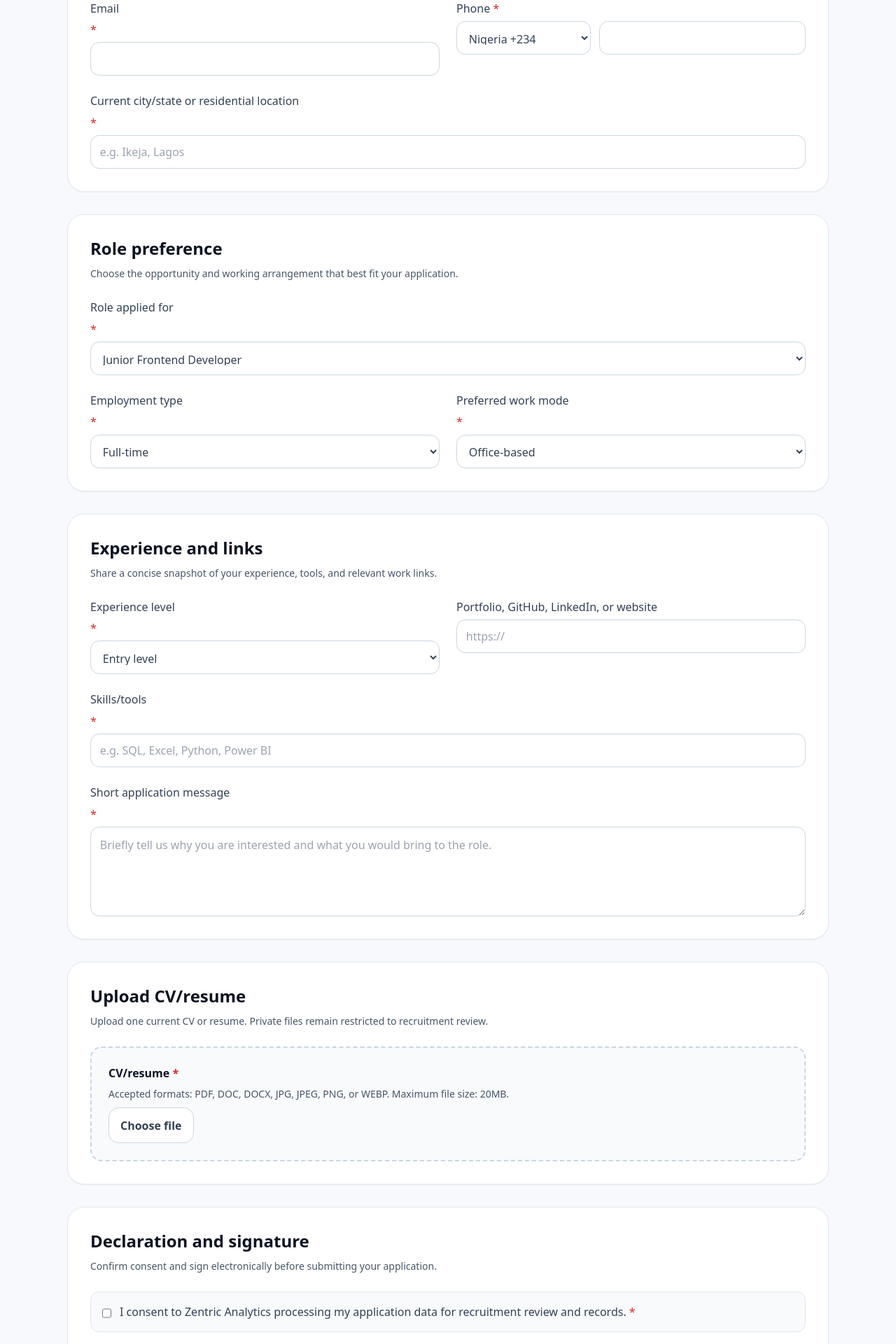
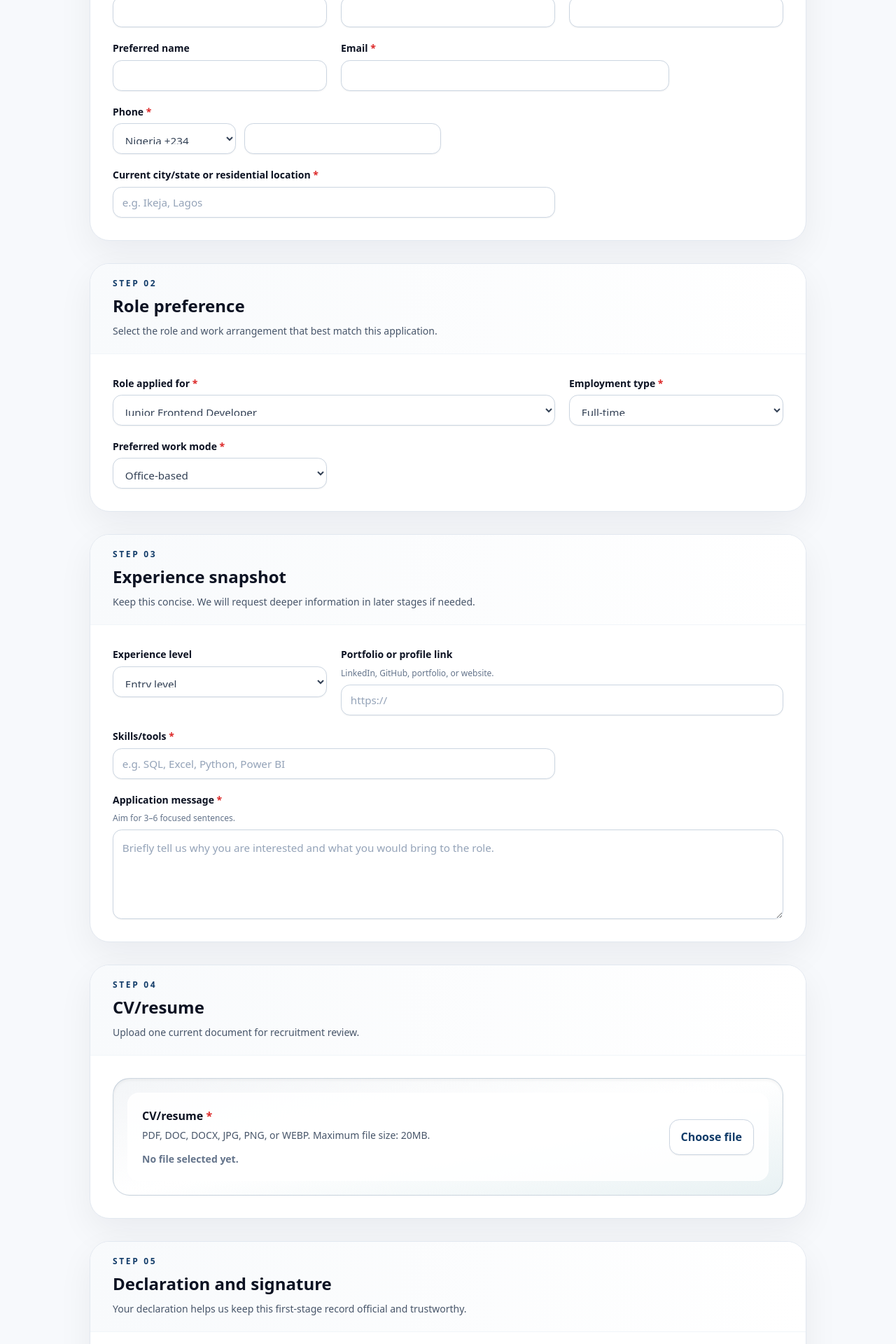
Before and after one commit to Zentric-Analytics/Zentricanalytics.com, a Next.js app: page /apply in a window 1280 px wide. Shown: the part 840-2760 px from the top of the page at 70% size. Built offline with nearby package versions, Linux system fonts and the light colour scheme.

Commit message:
Polish stage 1 application form UI

```diff
--- a/src/app/apply/Stage1ApplicationForm.tsx
+++ b/src/app/apply/Stage1ApplicationForm.tsx
@@ -1,6 +1,6 @@
 'use client';
 
-import { useActionState, useState } from 'react';
+import { useActionState, useId, useState } from 'react';
 import { countryPhoneOptions } from '@/lib/phone';
 import { roleAppliedForOptions } from '@/lib/recruitment-options';
 import { employmentTypeOptions, stage1WorkModeOptions } from '@/lib/stage1-fields';
@@ -9,57 +9,109 @@ import { initialStage1FormState, type Stage1Field, type Stage1FormState } from '
 
 const uploadAccept = ['.pdf','.doc','.docx','.jpg','.jpeg','.png','.webp','image/jpeg','image/png','image/webp','application/pdf','application/msword','application/vnd.openxmlformats-officedocument.wordprocessingml.document','application/octet-stream'].join(',');
 const experienceLevelOptions = ['Entry level', 'Intermediate', 'Experienced', 'Senior / Lead', 'Career switcher'] as const;
+
+type Width = 'compact' | 'standard' | 'wide' | 'full';
+
 function errorFor(state: Stage1FormState, field: Stage1Field) { return state.fieldErrors[field]; }
-function inputClass(state: Stage1FormState, field: Stage1Field) { return `input h-12 ${errorFor(state, field) ? 'border-red-400 bg-red-50/40' : ''}`; }
-function FieldError({ state, field }: { state: Stage1FormState; field: Stage1Field }) { const error = errorFor(state, field); return error ? <p className="min-w-0 break-words text-sm font-medium text-red-700">{error}</p> : null; }
+function fieldWidth(width: Width = 'standard') {
+  return {
+    compact: 'md:col-span-3 xl:col-span-2',
+    standard: 'md:col-span-3',
+    wide: 'md:col-span-6 xl:col-span-4',
+    full: 'md:col-span-6',
+  }[width];
+}
+function inputClass(state: Stage1FormState, field: Stage1Field) {
+  return `input h-11 border-slate-300 bg-white text-[0.95rem] shadow-sm transition placeholder:text-slate-400 focus:border-brand focus:outline-none focus:ring-4 focus:ring-brand/10 ${errorFor(state, field) ? 'border-red-400 bg-red-50/40 focus:border-red-500 focus:ring-red-100' : ''}`;
+}
+function FieldError({ state, field }: { state: Stage1FormState; field: Stage1Field }) {
+  const error = errorFor(state, field);
+  return error ? <p className="min-w-0 break-words text-sm font-semibold text-red-700" id={`${field}-error`}>{error}</p> : null;
+}
 function Required() { return <span className="text-red-600" aria-label="required">*</span>; }
-function FormSection({ title, helper, children }: { title: string; helper: string; children: React.ReactNode }) { return <section className="w-full min-w-0 rounded-3xl border border-slate-200 bg-white p-5 shadow-sm sm:p-6 lg:p-8"><div className="mb-6 max-w-3xl"><h2 className="text-xl font-bold text-ink sm:text-2xl">{title}</h2><p className="mt-2 text-sm leading-6 text-slate-600">{helper}</p></div><div className="grid min-w-0 grid-cols-1 gap-5 md:grid-cols-2 md:gap-6">{children}</div></section>; }
-function SelectField({ state, name, label, options, required = true, span = '' }: { state: Stage1FormState; name: Stage1Field; label: string; options: readonly string[]; required?: boolean; span?: string }) { return <label className={`field ${span}`}>{label} {required ? <Required /> : null}<select className={inputClass(state, name)} name={name} required={required} defaultValue={state.values[name] || options[0]}>{options.map((option) => <option key={option} value={option}>{option}</option>)}</select><FieldError state={state} field={name} /></label>; }
+
+function FormSection({ eyebrow, title, helper, children }: { eyebrow: string; title: string; helper: string; children: React.ReactNode }) {
+  return (
+    <section className="w-full min-w-0 overflow-hidden rounded-[1.75rem] border border-slate-200 bg-white shadow-[0_18px_50px_rgba(15,23,42,0.06)]">
+      <div className="border-b border-slate-100 bg-gradient-to-r from-slate-50 to-white px-5 py-5 sm:px-6 lg:px-8">
+        <p className="text-xs font-bold uppercase tracking-[0.22em] text-brand">{eyebrow}</p>
+        <h2 className="mt-2 text-xl font-bold text-ink sm:text-2xl">{title}</h2>
+        <p className="mt-2 max-w-3xl text-sm leading-6 text-slate-600">{helper}</p>
+      </div>
+      <div className="grid min-w-0 grid-cols-1 gap-4 p-5 sm:p-6 md:grid-cols-6 md:gap-5 lg:p-8">{children}</div>
+    </section>
+  );
+}
+
+function TextField({ state, name, label, required = false, width = 'standard', helper, ...props }: React.InputHTMLAttributes<HTMLInputElement> & { state: Stage1FormState; name: Stage1Field; label: string; required?: boolean; width?: Width; helper?: string }) {
+  return <label className={`field ${fieldWidth(width)}`}><span className="text-sm font-bold text-ink">{label} {required ? <Required /> : null}</span>{helper ? <span className="text-xs leading-5 text-slate-500">{helper}</span> : null}<input className={inputClass(state, name)} name={name} defaultValue={state.values[name]} required={required} aria-invalid={Boolean(errorFor(state, name))} aria-describedby={errorFor(state, name) ? `${name}-error` : undefined} {...props} /><FieldError state={state} field={name} /></label>;
+}
+function SelectField({ state, name, label, options, required = true, width = 'standard' }: { state: Stage1FormState; name: Stage1Field; label: string; options: readonly string[]; required?: boolean; width?: Width }) {
+  return <label className={`field ${fieldWidth(width)}`}><span className="text-sm font-bold text-ink">{label} {required ? <Required /> : null}</span><select className={inputClass(state, name)} name={name} required={required} defaultValue={state.values[name] || options[0]} aria-invalid={Boolean(errorFor(state, name))}>{options.map((option) => <option key={option} value={option}>{option}</option>)}</select><FieldError state={state} field={name} /></label>;
+}
+function TextAreaField({ state, name, label, required = false, helper, placeholder }: { state: Stage1FormState; name: Stage1Field; label: string; required?: boolean; helper?: string; placeholder?: string }) {
+  return <label className={`field ${fieldWidth('full')}`}><span className="text-sm font-bold text-ink">{label} {required ? <Required /> : null}</span>{helper ? <span className="text-xs leading-5 text-slate-500">{helper}</span> : null}<textarea className={`${inputClass(state, name)} min-h-32 resize-y py-3 leading-6`} name={name} defaultValue={state.values[name]} placeholder={placeholder} required={required} aria-invalid={Boolean(errorFor(state, name))} /><FieldError state={state} field={name} /></label>;
+}
+function ConsentBox({ state, name, children }: { state: Stage1FormState; name: Stage1Field; children: React.ReactNode }) {
+  return <label className="flex min-w-0 gap-3 rounded-2xl border border-slate-200 bg-slate-50/80 p-4 text-sm leading-6 text-slate-700 shadow-sm transition focus-within:border-brand focus-within:ring-4 focus-within:ring-brand/10 md:col-span-6"><input className="mt-1 h-4 w-4 accent-brand" name={name} type="checkbox" defaultChecked={state.values[name] === 'on'} required aria-invalid={Boolean(errorFor(state, name))} /><span className="min-w-0"><span>{children}</span> <Required /><FieldError state={state} field={name} /></span></label>;
+}
 
 export function Stage1ApplicationForm() {
   const [state, formAction, pending] = useActionState(submitStage1Application, initialStage1FormState);
   const [selectedFile, setSelectedFile] = useState('');
+  const fileInputId = useId();
   const values = state.values;
   const [selectedRole, setSelectedRole] = useState(values.role || roleAppliedForOptions[0]);
   const otherRoleIsSelected = selectedRole === 'Other';
-  return <form action={formAction} className="w-full min-w-0 space-y-6 sm:space-y-8">
+
+  return <form action={formAction} className="mx-auto w-full max-w-5xl min-w-0 space-y-6 sm:space-y-8">
     {state.message ? <div className="min-w-0 break-words rounded-2xl border border-red-200 bg-red-50 p-4 text-sm font-semibold text-red-800" role="alert">{state.message}</div> : null}
 
-    <FormSection title="Personal details" helper="Tell us who you are and how we can contact you about this application.">
-      <label className="field">First name <Required /><input className={inputClass(state,'firstName')} name="firstName" autoComplete="given-name" defaultValue={values.firstName} required /><FieldError state={state} field="firstName" /></label>
-      <label className="field">Middle name / initial<input className={inputClass(state,'middleInitial')} name="middleInitial" autoComplete="additional-name" maxLength={50} defaultValue={values.middleInitial} /><FieldError state={state} field="middleInitial" /></label>
-      <label className="field">Last name <Required /><input className={inputClass(state,'lastName')} name="lastName" autoComplete="family-name" defaultValue={values.lastName} required /><FieldError state={state} field="lastName" /></label>
-      <label className="field">Preferred name<input className={inputClass(state,'preferredName')} name="preferredName" defaultValue={values.preferredName} /><FieldError state={state} field="preferredName" /></label>
-      <label className="field">Email <Required /><input className={inputClass(state,'email')} name="email" type="email" autoComplete="email" defaultValue={values.email} required /><FieldError state={state} field="email" /></label>
-      <div className="field"><span>Phone <Required /></span><div className="grid min-w-0 gap-3 sm:grid-cols-[minmax(0,12rem)_minmax(0,1fr)]"><select className={inputClass(state,'phoneCountryIso')} name="phoneCountryIso" aria-label="Phone country" required defaultValue={values.phoneCountryIso || 'NG'}>{countryPhoneOptions.map((country)=><option key={country.iso} value={country.iso}>{country.name} {country.dialCode}</option>)}</select><input className={inputClass(state,'phoneNational')} name="phoneNational" inputMode="tel" autoComplete="tel" defaultValue={values.phoneNational} required /></div><FieldError state={state} field="phoneCountryIso" /><FieldError state={state} field="phoneNational" /></div>
-      <label className="field md:col-span-2">Current city/state or residential location <Required /><input className={inputClass(state,'residentialAddress')} name="residentialAddress" autoComplete="street-address" defaultValue={values.residentialAddress} placeholder="e.g. Ikeja, Lagos" required /><FieldError state={state} field="residentialAddress" /></label>
+    <div className="grid gap-4 rounded-[1.75rem] border border-brand/15 bg-white p-5 shadow-[0_18px_50px_rgba(15,23,42,0.06)] sm:p-6 md:grid-cols-[1fr_auto] md:items-center">
+      <div><p className="text-xs font-bold uppercase tracking-[0.22em] text-brand">Before you begin</p><h2 className="mt-2 text-2xl font-bold text-ink">A focused first-stage review</h2><p className="mt-2 max-w-2xl text-sm leading-6 text-slate-600">This form captures your contact details, role preference, CV, and signed declaration. Most applicants complete it in 5–7 minutes.</p></div>
+      <div className="rounded-2xl bg-accent/10 px-4 py-3 text-sm font-bold text-ink">Required fields <Required /></div>
+    </div>
+
+    <FormSection eyebrow="Step 01" title="Personal details" helper="Use the same contact information you want our hiring team to use for updates.">
+      <TextField state={state} name="firstName" label="First name" autoComplete="given-name" required width="compact" />
+      <TextField state={state} name="middleInitial" label="Middle name / initial" autoComplete="additional-name" maxLength={50} width="compact" />
+      <TextField state={state} name="lastName" label="Last name" autoComplete="family-name" required width="compact" />
+      <TextField state={state} name="preferredName" label="Preferred name" width="compact" />
+      <TextField state={state} name="email" label="Email" type="email" autoComplete="email" required width="standard" />
+      <div className={`${fieldWidth('standard')} field`}><span className="text-sm font-bold text-ink">Phone <Required /></span><div className="grid min-w-0 gap-3 sm:grid-cols-[minmax(0,11rem)_minmax(0,1fr)]"><select className={inputClass(state,'phoneCountryIso')} name="phoneCountryIso" aria-label="Phone country" required defaultValue={values.phoneCountryIso || 'NG'}>{countryPhoneOptions.map((country)=><option key={country.iso} value={country.iso}>{country.name} {country.dialCode}</option>)}</select><input className={inputClass(state,'phoneNational')} name="phoneNational" inputMode="tel" autoComplete="tel" defaultValue={values.phoneNational} required aria-label="Phone number" /></div><FieldError state={state} field="phoneCountryIso" /><FieldError state={state} field="phoneNational" /></div>
+      <TextField state={state} name="residentialAddress" label="Current city/state or residential location" autoComplete="street-address" placeholder="e.g. Ikeja, Lagos" required width="wide" />
     </FormSection>
 
-    <FormSection title="Role preference" helper="Choose the opportunity and working arrangement that best fit your application.">
-      <label className="field md:col-span-2">Role applied for <Required /><select className={inputClass(state,'role')} name="role" required value={selectedRole} onChange={(event)=>setSelectedRole(event.currentTarget.value)}>{roleAppliedForOptions.map((role)=><option key={role} value={role}>{role}</option>)}</select><FieldError state={state} field="role" /></label>
-      {otherRoleIsSelected ? <label className="field md:col-span-2">Other role <Required /><input className={inputClass(state,'otherRole')} name="otherRole" defaultValue={values.otherRole} required /><FieldError state={state} field="otherRole" /></label> : null}
-      <SelectField state={state} name="employmentType" label="Employment type" options={employmentTypeOptions} />
-      <SelectField state={state} name="workMode" label="Preferred work mode" options={stage1WorkModeOptions} />
+    <FormSection eyebrow="Step 02" title="Role preference" helper="Select the role and work arrangement that best match this application.">
+      <label className={`field ${fieldWidth('wide')}`}><span className="text-sm font-bold text-ink">Role applied for <Required /></span><select className={inputClass(state,'role')} name="role" required value={selectedRole} onChange={(event)=>setSelectedRole(event.currentTarget.value)} aria-invalid={Boolean(errorFor(state, 'role'))}>{roleAppliedForOptions.map((role)=><option key={role} value={role}>{role}</option>)}</select><FieldError state={state} field="role" /></label>
+      {otherRoleIsSelected ? <TextField state={state} name="otherRole" label="Other role" required width="standard" /> : null}
+      <SelectField state={state} name="employmentType" label="Employment type" options={employmentTypeOptions} width="compact" />
+      <SelectField state={state} name="workMode" label="Preferred work mode" options={stage1WorkModeOptions} width="compact" />
     </FormSection>
 
-    <FormSection title="Experience and links" helper="Share a concise snapshot of your experience, tools, and relevant work links.">
-      <SelectField state={state} name="experienceLevel" label="Experience level" options={experienceLevelOptions} />
-      <label className="field">Portfolio, GitHub, LinkedIn, or website<input className={inputClass(state,'portfolioUrl')} name="portfolioUrl" type="url" defaultValue={values.portfolioUrl} placeholder="https://" /><FieldError state={state} field="portfolioUrl" /></label>
-      <label className="field md:col-span-2">Skills/tools <Required /><input className={inputClass(state,'skills')} name="skills" defaultValue={values.skills} placeholder="e.g. SQL, Excel, Python, Power BI" required /><FieldError state={state} field="skills" /></label>
-      <label className="field md:col-span-2">Short application message <Required /><textarea className={`${inputClass(state,'message')} min-h-32 resize-y py-3 leading-6`} name="message" defaultValue={values.message} placeholder="Briefly tell us why you are interested and what you would bring to the role." required /><FieldError state={state} field="message" /></label>
+    <FormSection eyebrow="Step 03" title="Experience snapshot" helper="Keep this concise. We will request deeper information in later stages if needed.">
+      <SelectField state={state} name="experienceLevel" label="Experience level" options={experienceLevelOptions} required={false} width="compact" />
+      <TextField state={state} name="portfolioUrl" label="Portfolio or profile link" type="url" placeholder="https://" width="wide" helper="LinkedIn, GitHub, portfolio, or website." />
+      <TextField state={state} name="skills" label="Skills/tools" placeholder="e.g. SQL, Excel, Python, Power BI" required width="wide" />
+      <TextAreaField state={state} name="message" label="Application message" placeholder="Briefly tell us why you are interested and what you would bring to the role." required helper="Aim for 3–6 focused sentences." />
     </FormSection>
 
-    <FormSection title="Upload CV/resume" helper="Upload one current CV or resume. Private files remain restricted to recruitment review.">
-      <div className="md:col-span-2 min-w-0 rounded-2xl border-2 border-dashed border-slate-300 bg-slate-50 p-5 sm:p-6"><label className="field min-w-0 cursor-pointer gap-3"><span className="text-base font-bold text-ink">CV/resume <Required /></span><span className="text-sm leading-6 text-slate-600">Accepted formats: PDF, DOC, DOCX, JPG, JPEG, PNG, or WEBP. Maximum file size: 20MB.</span><input className="sr-only" name="cv" type="file" accept={uploadAccept} required onChange={(event)=>setSelectedFile(event.currentTarget.files?.[0]?.name ?? '')} /><span className="btn btn-secondary w-fit">Choose file</span>{selectedFile ? <span className="max-w-full break-words rounded-lg bg-white px-3 py-2 text-sm font-semibold text-brand shadow-sm">Selected: {selectedFile}</span> : null}<FieldError state={state} field="cv" /></label></div>
+    <FormSection eyebrow="Step 04" title="CV/resume" helper="Upload one current document for recruitment review.">
+      <div className="md:col-span-6 min-w-0 rounded-[1.5rem] border border-brand/20 bg-gradient-to-br from-brand/5 via-white to-accent/10 p-4 shadow-inner sm:p-5">
+        <div className="grid gap-4 rounded-2xl border border-white/80 bg-white/85 p-4 sm:grid-cols-[1fr_auto] sm:items-center sm:p-5">
+          <div className="min-w-0"><p className="text-base font-bold text-ink">CV/resume <Required /></p><p className="mt-1 text-sm leading-6 text-slate-600">PDF, DOC, DOCX, JPG, PNG, or WEBP. Maximum file size: 20MB.</p>{selectedFile ? <p className="mt-3 max-w-full break-words rounded-xl bg-brand/10 px-3 py-2 text-sm font-semibold text-brand">Selected: {selectedFile}</p> : <p className="mt-3 text-sm font-semibold text-slate-500">No file selected yet.</p>}<FieldError state={state} field="cv" /></div>
+          <div><input id={fileInputId} className="sr-only" name="cv" type="file" accept={uploadAccept} required onChange={(event)=>setSelectedFile(event.currentTarget.files?.[0]?.name ?? '')} /><label htmlFor={fileInputId} className="btn btn-secondary cursor-pointer border-brand/30 px-5 py-3 text-brand shadow-sm hover:bg-brand hover:text-white focus-within:ring-4 focus-within:ring-brand/10">Choose file</label></div>
+        </div>
+      </div>
     </FormSection>
 
-    <FormSection title="Declaration and signature" helper="Confirm consent and sign electronically before submitting your application.">
-      <label className="flex min-w-0 gap-3 rounded-xl border border-slate-200 bg-slate-50 p-4 leading-6 md:col-span-2"><input className="mt-1" name="privacyConsent" type="checkbox" defaultChecked={values.privacyConsent === 'on'} required /><span>I consent to Zentric Analytics processing my application data for recruitment review and records. <Required /><FieldError state={state} field="privacyConsent" /></span></label>
-      <label className="flex min-w-0 gap-3 rounded-xl border border-slate-200 bg-slate-50 p-4 leading-6 md:col-span-2"><input className="mt-1" name="declarationAccuracy" type="checkbox" defaultChecked={values.declarationAccuracy === 'on'} required /><span>I declare that the information provided is true and complete. <Required /><FieldError state={state} field="declarationAccuracy" /></span></label>
-      <label className="field md:col-span-2">Electronic signature typed name <Required /><input className={inputClass(state,'signatureName')} name="signatureName" defaultValue={values.signatureName} required /><FieldError state={state} field="signatureName" /></label>
-      <label className="flex min-w-0 gap-3 rounded-xl border border-slate-200 bg-slate-50 p-4 leading-6 md:col-span-2"><input className="mt-1" name="signatureConsent" type="checkbox" defaultChecked={values.signatureConsent === 'on'} required /><span>I confirm this typed name is my electronic signature. <Required /><FieldError state={state} field="signatureConsent" /></span></label>
+    <FormSection eyebrow="Step 05" title="Declaration and signature" helper="Your declaration helps us keep this first-stage record official and trustworthy.">
+      <ConsentBox state={state} name="privacyConsent">I consent to Zentric Analytics processing my application data for recruitment review and records.</ConsentBox>
+      <ConsentBox state={state} name="declarationAccuracy">I declare that the information provided is true and complete.</ConsentBox>
+      <TextField state={state} name="signatureName" label="Electronic signature typed name" required width="wide" helper="Type your full legal name." />
+      <ConsentBox state={state} name="signatureConsent">I confirm this typed name is my electronic signature.</ConsentBox>
     </FormSection>
 
-    <div className="flex w-full min-w-0 flex-col gap-3 rounded-3xl border border-slate-200 bg-white p-5 shadow-sm sm:p-6 md:flex-row md:items-center md:justify-between"><p className="text-sm leading-6 text-slate-600">Review your details before submitting. Additional HR information may be requested in later stages.</p><button className="btn w-full min-w-0 justify-center px-8 py-4 text-base md:w-auto" type="submit" disabled={pending}>{pending ? 'Submitting...' : 'Submit Application'}</button></div>
+    <div className="flex w-full min-w-0 flex-col gap-4 rounded-[1.75rem] border border-slate-200 bg-ink p-5 text-white shadow-xl sm:p-6 md:flex-row md:items-center md:justify-between"><p className="text-sm leading-6 text-slate-200">Review your details before submitting. We will email your application ID after successful submission.</p><button className="btn w-full min-w-0 justify-center bg-accent px-8 py-4 text-base text-ink shadow-lg transition hover:-translate-y-0.5 hover:shadow-xl disabled:cursor-not-allowed disabled:opacity-70 md:w-auto" type="submit" disabled={pending}>{pending ? 'Submitting...' : 'Submit stage 1 application'}</button></div>
   </form>;
 }
```
